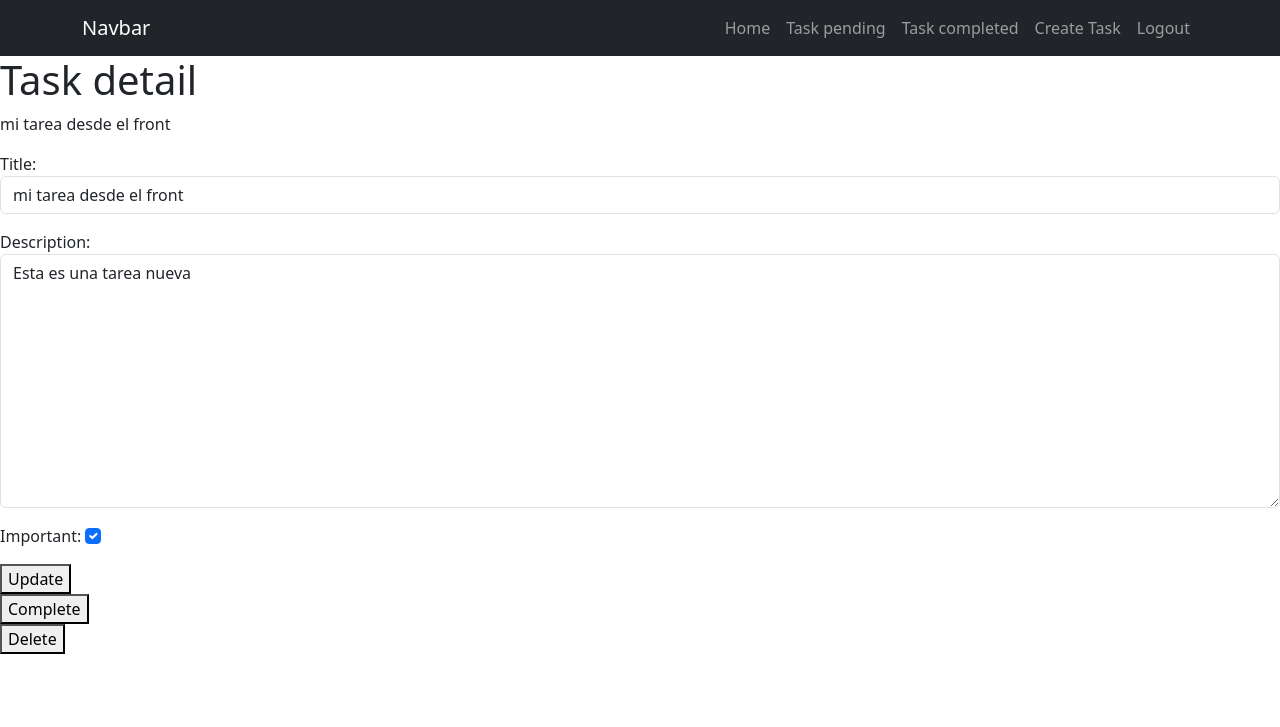
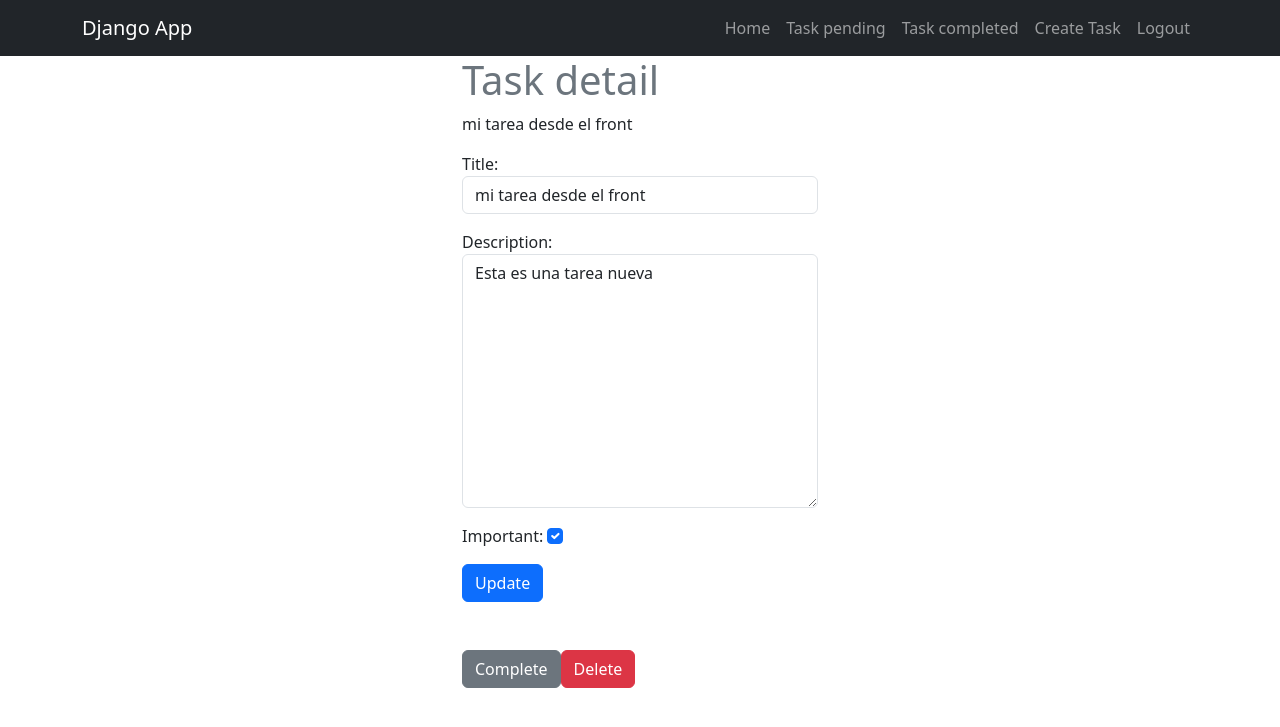
Before and after one commit to fabioc9675/SoftwareDevelopmentPrjs, a Django app: page /task/3/ in a window 1280 px wide. Shown: the top 727 px of the page. Run offline with Django 4.2, Linux system fonts and the light colour scheme; a user stored in the database is signed in; data comes from the database, SQL or seed files in the repository.

Commit message:
Stylingstyling task details

```diff
--- a/CRUD_Django/task/templates/base.html
+++ b/CRUD_Django/task/templates/base.html
@@ -13,7 +13,7 @@
   <body>
     <nav class="navbar navbar-expand-lg bg-dark navbar-dark">
       <div class="container">
-        <a class="navbar-brand" href="#">Navbar</a>
+        <a class="navbar-brand" href="/">Django App</a>
         <button
           class="navbar-toggler"
           type="button"
--- a/CRUD_Django/task/templates/task_detail.html
+++ b/CRUD_Django/task/templates/task_detail.html
@@ -1,21 +1,31 @@
 {% extends 'base.html' %} {% block content %}
 
-<h1>Task detail</h1>
+<main class="container">
+  <div class="row">
+    <div class="col-md-4 offset-md-4">
+      <h1 class="text-secondary">Task detail</h1>
       <p>{{task.title}}</p>
+
+      {{error}}
 
       <form method="POST">
         {% csrf_token %} {{form.as_p}}
-  <button>Update</button>
+        <button class="btn btn-primary">Update</button>
       </form>
 
+      <div class="d-flex mt-5">
         <form action="{% url 'complete_task' task.id %}" method="POST">
           {% csrf_token %}
-  <button>Complete</button>
+          <button class="btn btn-secondary">Complete</button>
         </form>
 
         <form action="{% url 'delete_task' task.id %}" task.id method="POST">
           {% csrf_token %}
-  <button>Delete</button>
+          <button class="btn btn-danger">Delete</button>
         </form>
+      </div>
+    </div>
+  </div>
+</main>
 
 {% endblock %}
```
Lines whose indentation alone changed are shown as unchanged.
